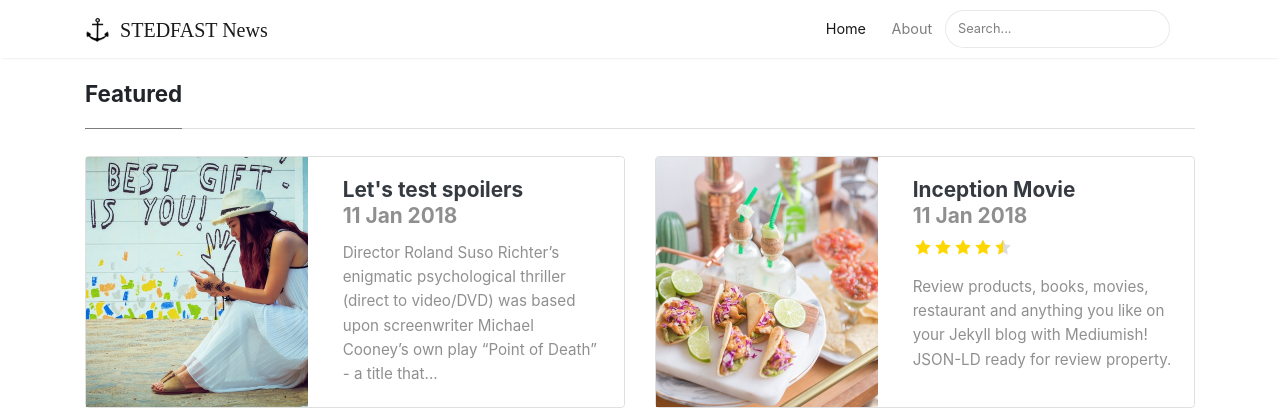
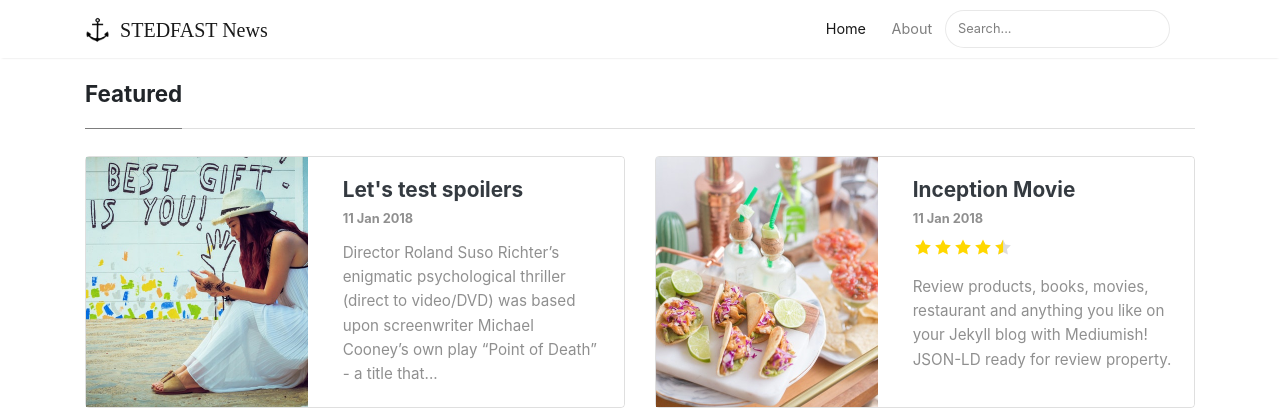
Before and after one commit to flashlightministries/stedfastnews, a Jekyll site: the page built from index.html, in a window 1280 px wide. Shown: the top 410 px of the page. Built offline with Jekyll 4.4.1, drawn with Linux system fonts in a browser that asks for light colours; nearby versions of some CDN libraries; the list of posts is cut into pages by our own code.

Commit message:
Update screen.css

```diff
--- a/assets/css/screen.css
+++ b/assets/css/screen.css
@@ -229,6 +229,10 @@ span.author-meta {
 span.post-date,
 span.post-read {
     color: rgba(0, 0, 0, .44);
+}
+
+span.post-date {
+    font-size: 0.8rem;
 }
 
 span.post-read-more {
```
